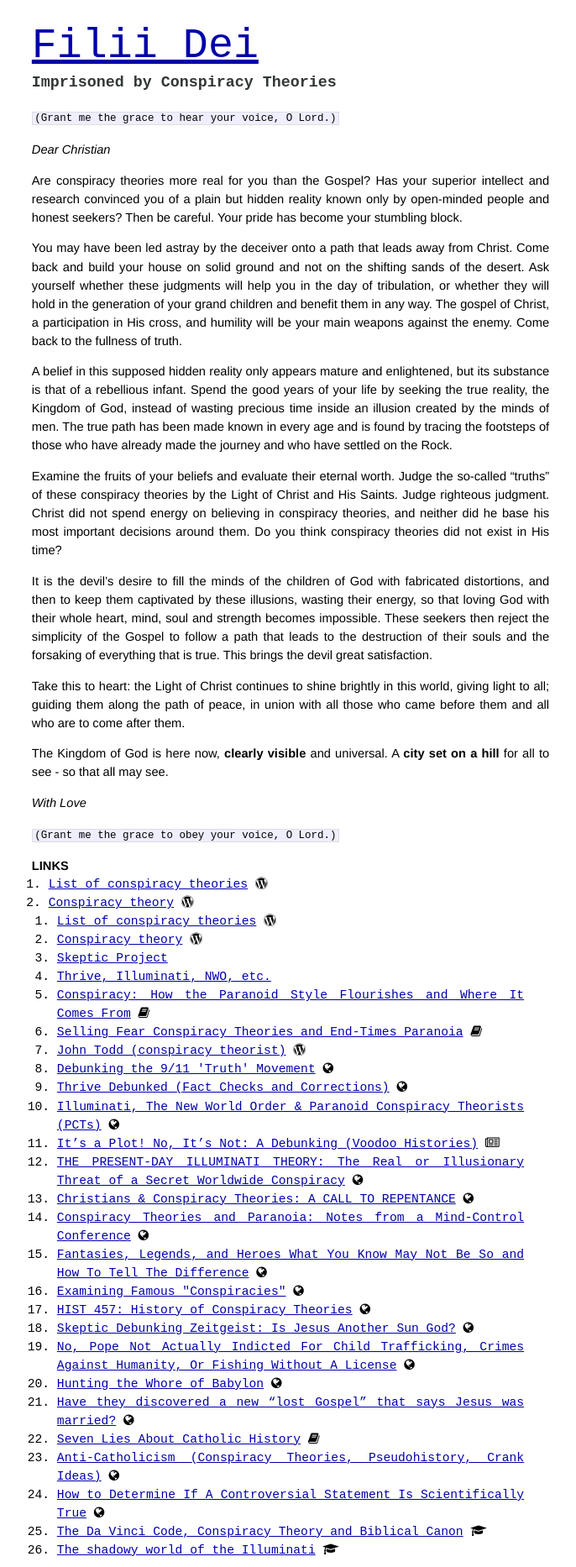
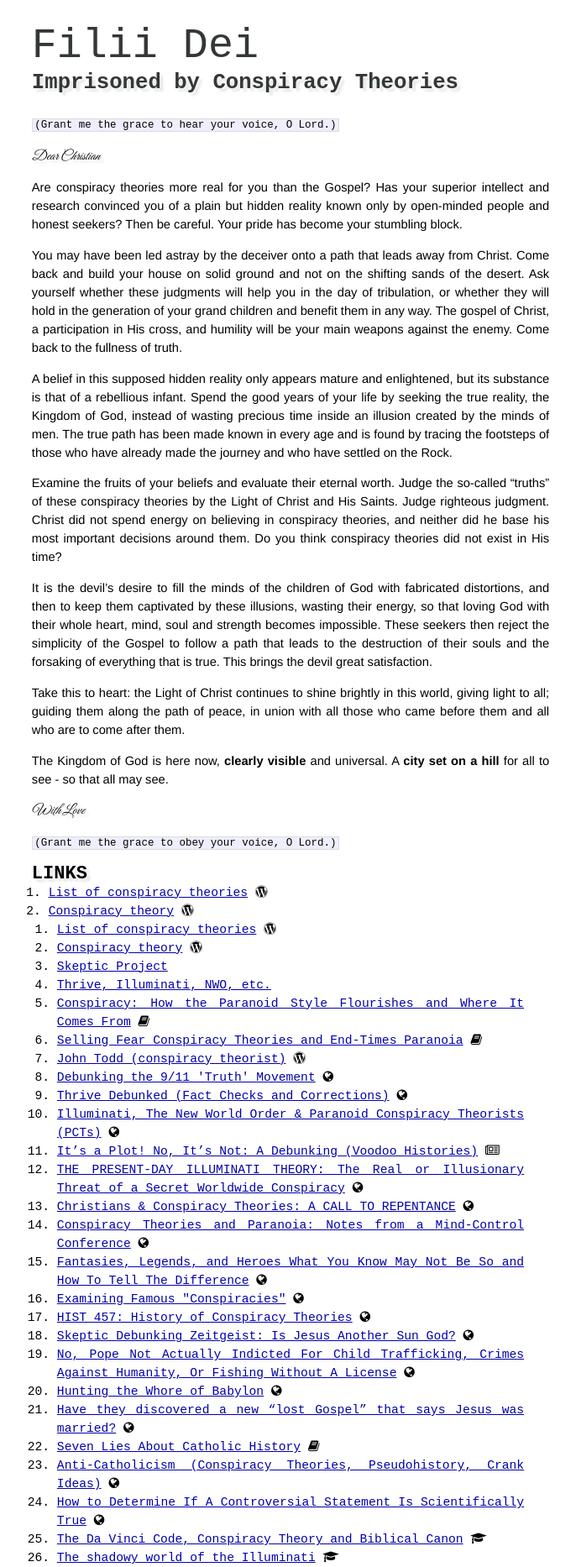
Before and after one commit to afrikatoliek/afrikatoliek.github.io, a Jekyll site: the page built from _posts/2014-12-15-conspiracy-theories.md, in a window 1280 px wide. Shown: the whole page at 84% size, without its empty margins (294-980 px from the left). Built offline with Jekyll 4.4.1, drawn with Linux system fonts in a browser that asks for light colours; nearby versions of some CDN libraries; some web fonts are replaced; Markdown is read by kramdown in place of the engine named in the settings.

Commit message:
More styling adjustments.

```diff
--- a/css/screen.css
+++ b/css/screen.css
@@ -74,8 +74,24 @@
   font-family: 'PT Mono', monospace;
   font-size: 50px;
   font-weight: normal;
-  text-decoration: none;
   color: #333737;
+}
+
+.site .heading a:link {
+	color: #333737;
+	text-decoration: none;
+}
+
+.site .heading a:visited {
+	color: #333737;
+}
+
+.site .heading a:hover {
+    color: #FF00FF;
+}
+
+.site .heading a:active {
+    color: #0000FF;
 }
 
 .site .subtitle {
@@ -91,14 +107,16 @@
   #post h1 {
 	font-family: 'PT Mono', monospace;
 	font-weight: bold;
-	font-size: 150%;
+	font-size: 175%;
 	color: #333737;
+	text-shadow: 4px 4px 3px rgba(0,0,0,0.1);
   }
 
-    #post h1 {
+#post h2 {
 	font-family: 'PT Mono', monospace;
 	font-weight: bold;
-	font-size: 125%;
+	font-size: 150%;
+	text-shadow: 4px 4px 3px rgba(0,0,0,0.1);
   }
 
   #post pre {
@@ -124,6 +142,12 @@
       border: none;
     }
 
+#post p em {
+	font-family: 'Great Vibes', monospace;
+	font-size: 110%;
+	text-shadow: 4px 4px 3px rgba(0,0,0,0.1);
+}
+
   /* terminal */
 
   #post pre.terminal {
```
